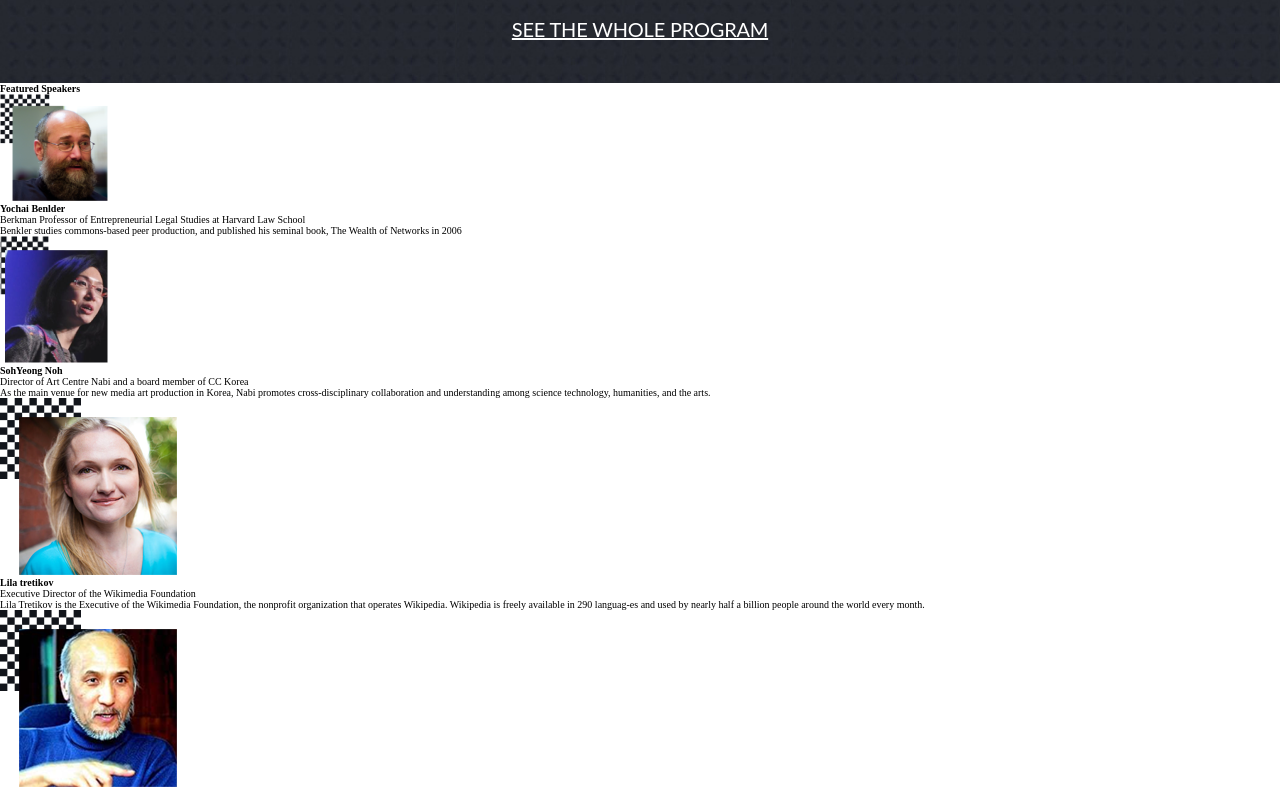
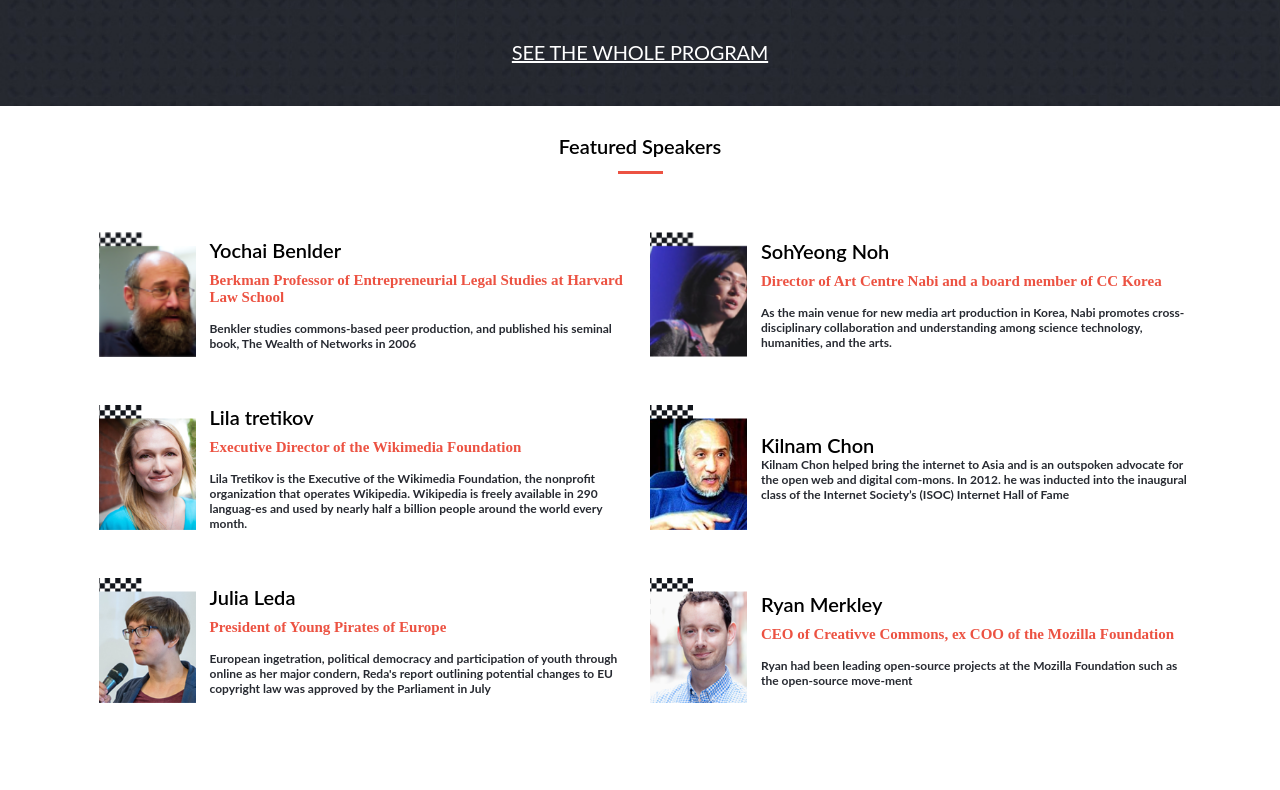
Before and after one commit to Ayokunnumi1/Conference-Page, a website: page index.html in a window 1280 px wide. Shown: the part 912-1702 px from the top of the page. After the commit the page ends 1667 px from the top, so only its background shows below. Drawn offline with Linux system fonts and the light colour scheme; a web font is replaced by a local one.

Commit message:
Complete feature speaker for mobile & desktop

```diff
--- a/index.html
+++ b/index.html
@@ -98,48 +98,61 @@
             <P class="desktop-final-text">SEE THE WHOLE PROGRAM</P>
         </section>
         <section class="featured-speaker-container">
+            <span class="line line-two"></span>
             <h4>Featured Speakers</h4>
-            <div>
-                <div><img src="images/speaker_1.png" alt="Yochai pic">
+            <div class="featured-speaker-content">
+                <div class="featured-speaker-achievements"><img src="images/speaker_1.png" class="featured-speaker-img"  alt="Yochai pic">
+                    <article class="featured-speaker-achieve">
                         <h4>Yochai Benlder</h4>
-                    <p>Berkman Professor of Entrepreneurial Legal Studies at Harvard Law School</p>
-                    <p>Benkler studies commons-based peer production, and published his seminal book, The Wealth of
+                        <p class="featured-speaker-title">Berkman Professor of Entrepreneurial Legal Studies at Harvard Law School</p>
+                        <p class="featured-speaker-desc">Benkler studies commons-based peer production, and published his seminal book, The Wealth of
                             Networks in 2006</p>
+                    </article>
                 </div>
-                <div><img src="images/speaker_2.png" alt="Yochai pic">
+                <div class="featured-speaker-achievements"><img src="images/speaker_2.png" class="featured-speaker-img" alt="sohyeong pic">
+                    <article class="featured-speaker-achieve">
                         <h4>SohYeong Noh</h4>
-                    <p>Director of Art Centre Nabi and a board member of CC Korea</p>
-                    <p>As the main venue for new media art production in Korea, Nabi promotes cross-disciplinary
+                        <p class="featured-speaker-title">Director of Art Centre Nabi and a board member of CC Korea</p>
+                        <p class="featured-speaker-desc">As the main venue for new media art production in Korea, Nabi promotes cross-disciplinary
                             collaboration and
                             understanding among science technology, humanities, and the arts.</p>
                                         </div>
-                <div><img src="images/speaker_3.png" alt="Yochai pic">
+                    </article>
+                <div class="featured-speaker-achievements"><img src="images/speaker_3.png" class="featured-speaker-img" alt="lila pic">
+                    <article  class="featured-speaker-achieve">
                         <h4>Lila tretikov</h4>
-                    <p>Executive Director of the Wikimedia Foundation</p>
-                    <p>Lila Tretikov is the Executive of the Wikimedia Foundation, the nonprofit organization that
+                        <p class="featured-speaker-title"> Executive Director of the Wikimedia Foundation</p>
+                        <p class="featured-speaker-desc">Lila Tretikov is the Executive of the Wikimedia Foundation, the nonprofit organization that
                             operates Wikipedia. Wikipedia is freely available in 290 languag-es and used by nearly half a
                             billion people around
                             the world every month.</p>
+                    </article>
                 </div>
-                <div><img src="images/speaker_4.png" alt="Yochai pic">
+                <div class="featured-speaker-achievements"><img src="images/speaker_4.png" class="featured-speaker-img" alt="kilnam pic">
+                    <article  class="featured-speaker-achieve">
                         <h4>Kilnam Chon</h4>
-                    <p>Kilnam Chon helped bring the internet to Asia and is an outspoken advocate for the open web and
+                        <p class="featured-speaker-desc">Kilnam Chon helped bring the internet to Asia and is an outspoken advocate for the open web and
                             digital com-mons. In
                             2012. he was inducted into the inaugural class of the Internet Society’s (ISOC) Internet Hall of
                             Fame</p>
+                    </article>
                 </div>
-                <div><img src="images/speaker_5.png" alt="Yochai pic">
+                <div class="featured-speaker-achievements"><img src="images/speaker_5.png" class="featured-speaker-img" alt="Julia pic">
+                    <article  class="featured-speaker-achieve">
                         <h4>Julia Leda</h4>
-                    <p>President of Young Pirates of Europe</p>
-                    <p>European ingetration, political democracy and participation of youth through online as her major
+                        <p class="featured-speaker-title">President of Young Pirates of Europe</p>
+                        <p class="featured-speaker-desc">European ingetration, political democracy and participation of youth through online as her major
                             condern, Reda's report outlining potential changes to EU copyright law was approved by the
                             Parliament in July</p>
+                    </article>
                 </div>
-                <div><img src="images/speaker_6.png" alt="Yochai pic">
+                <div class="featured-speaker-achievements"><img src="images/speaker_6.png" class="featured-speaker-img" alt="Ryan pic">
+                    <article  class="featured-speaker-achieve">
                         <h4>Ryan Merkley</h4>
-                    <p>CEO of Creativve Commons, ex COO of the Mozilla Foundation</p>
-                    <p>Ryan had been leading open-source projects at the Mozilla Foundation such as the open-source
+                        <p class="featured-speaker-title">CEO of Creativve Commons, ex COO of the Mozilla Foundation</p>
+                        <p class="featured-speaker-desc">Ryan had been leading open-source projects at the Mozilla Foundation such as the open-source
                             move-ment</p>
+                    </article>
                 </div>
 
             </div>
--- a/style.css
+++ b/style.css
@@ -293,11 +293,13 @@
   width: 45px;
   background-color: var(--color-accent);
   height: 3px;
-  display: inline-block;
+  display: flex;
   margin: 10px auto;
-  position: absolute;
-  left: 50px;
-  right: 50px;
+  position: relative;
+}
+
+.line-two {
+  top: 50px;
 }
 
 .desktop-final-text {
@@ -338,3 +340,89 @@
     margin: 0 auto;
   }
 }
+
+/* main program section end */
+
+/* Start of Featured Speaker section */
+.featured-speaker-container {
+  display: flex;
+  flex-direction: column;
+  justify-content: center;
+  align-items: center;
+  padding: 5px 5px;
+}
+
+.featured-speaker-content {
+  padding-top: 50px;
+}
+
+.featured-speaker-achievements {
+  display: flex;
+  flex-direction: row;
+  justify-content: center;
+  align-items: center;
+  padding-bottom: 14px;
+}
+
+.featured-speaker-img {
+  width: 107px;
+  height: 125px;
+  object-fit: cover;
+}
+
+h4 {
+  color: #000;
+  font-size: 20px;
+  font-family: var(--font-lato);
+  font-style: normal;
+  font-weight: 600;
+  line-height: normal;
+}
+
+.featured-speaker-title {
+  color: var(--color-accent);
+  font-size: 15px;
+  font-family: var(--color-accent);
+  font-style: normal;
+  font-weight: 700;
+  line-height: 17px;
+  margin-bottom: 15px;
+  margin-top: 10px;
+}
+
+.featured-speaker-desc {
+  font-family: var(--font-lato);
+  font-weight: 700;
+  font-size: 12px;
+  line-height: 15px;
+  color: var(--color-primary);
+}
+
+.featured-speaker-achieve {
+  margin-left: 14px;
+  width: 80%;
+  padding: 20px 0;
+}
+
+@media screen and (min-width: 768px) {
+  .featured-speaker-content {
+    display: flex;
+    flex-direction: row;
+    flex-wrap: wrap;
+    width: 90%;
+    padding: 20px 20px;
+    margin: 40px 20px 0;
+  }
+
+  .featured-speaker-achievements {
+    display: flex;
+    flex-direction: row;
+    flex-basis: 40%;
+    flex-grow: 2;
+  }
+
+  .featured-speaker-img {
+    padding-left: 10px;
+  }
+}
+/* End of featured speaker section */
```
Lines whose indentation alone changed are shown as unchanged.
